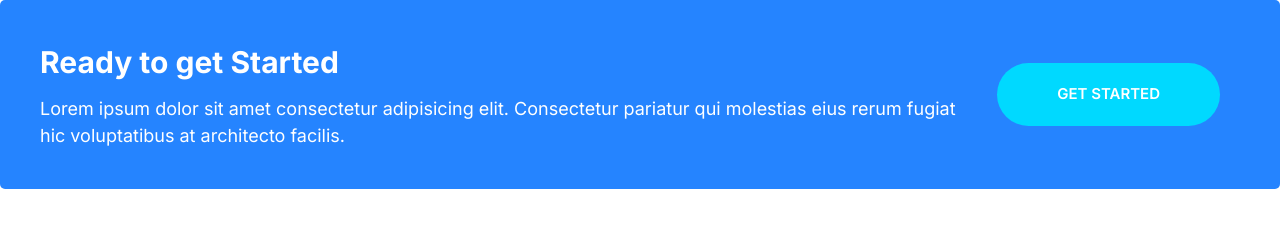
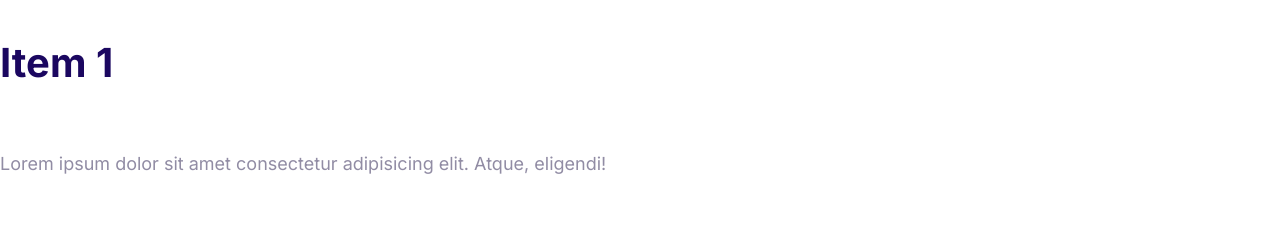
Before and after one commit to Freebox96/freebox, a plain HTML site: page index.html in a window 1280 px wide. Drawn offline with Linux system fonts and the light colour scheme.

Commit message:
Building collapsible components.

```diff
--- a/index.html
+++ b/index.html
@@ -15,18 +15,19 @@
     <link rel="stylesheet" href="css/styles.css" />
   </head>
   <body>
-    <div class="callout callout--primary">
-      <div class="grid grid--1x2">
-        <div class="callout__content">
-          <h2 class="callout__heading">Ready to get Started</h2>
-          <p>
-            Lorem ipsum dolor sit amet consectetur adipisicing elit. Consectetur
-            pariatur qui molestias eius rerum fugiat hic voluptatibus at
-            architecto facilis.
-          </p>
-        </div>
-        <a href="#" class="btn btn--secondary btn--stretched">Get Started</a>
+    <div class="collapsible collapsible--expanded">
+      <header class="collapsible__header">
+        <h2 class="collapsible__heading">Item 1</h2>
+
+        <svg class="icon icon--primary collapsible__chevron">
+          <use xlink:href="images/sprite.svg#chevron"></use>
+        </svg>
+      </header>
+      <div class="collapsible__content">
+        Lorem ipsum dolor sit amet consectetur adipisicing elit. Atque,
+        eligendi!
       </div>
     </div>
+    <script src="js/main.js"></script>
   </body>
 </html>
```
